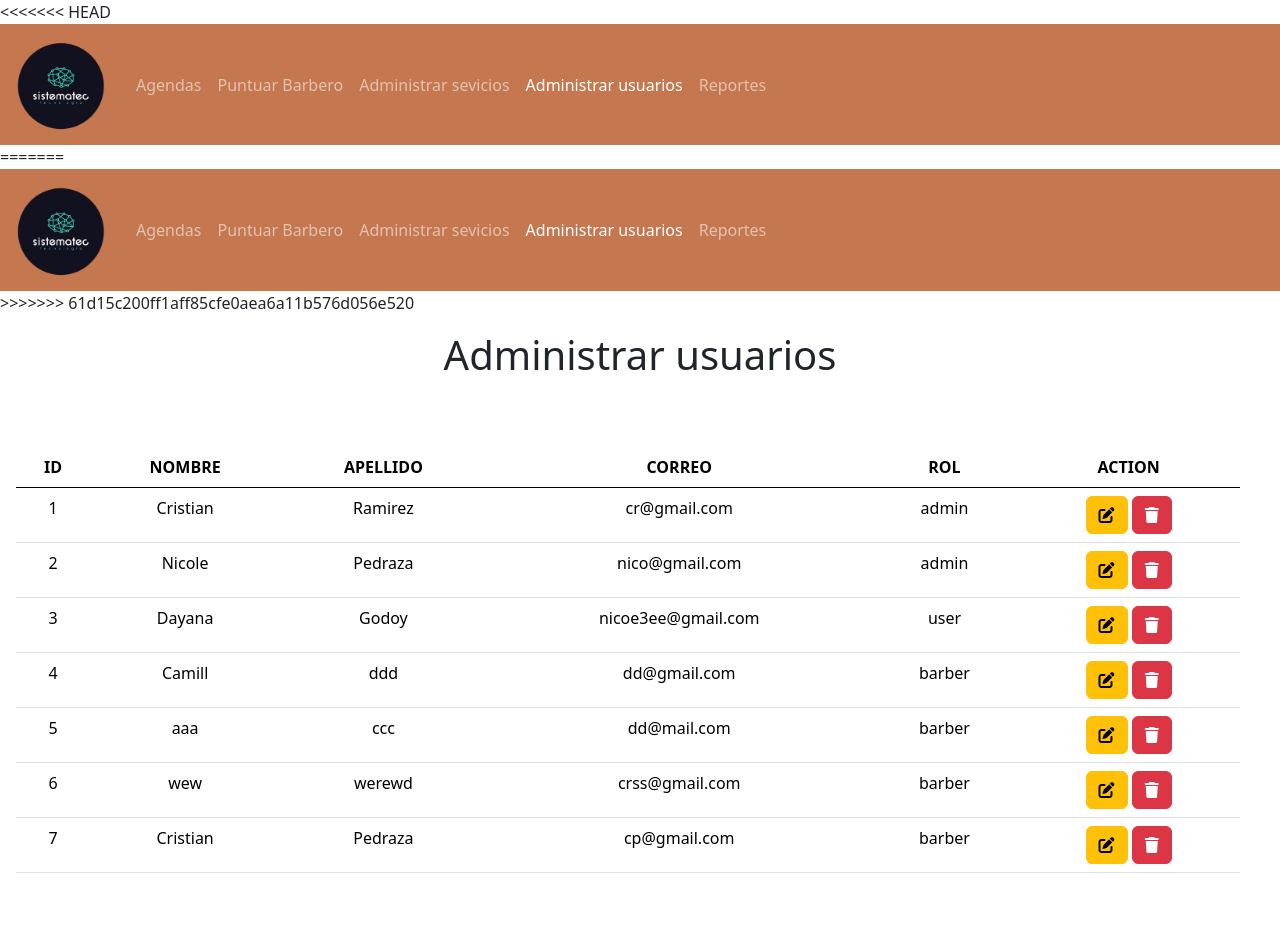
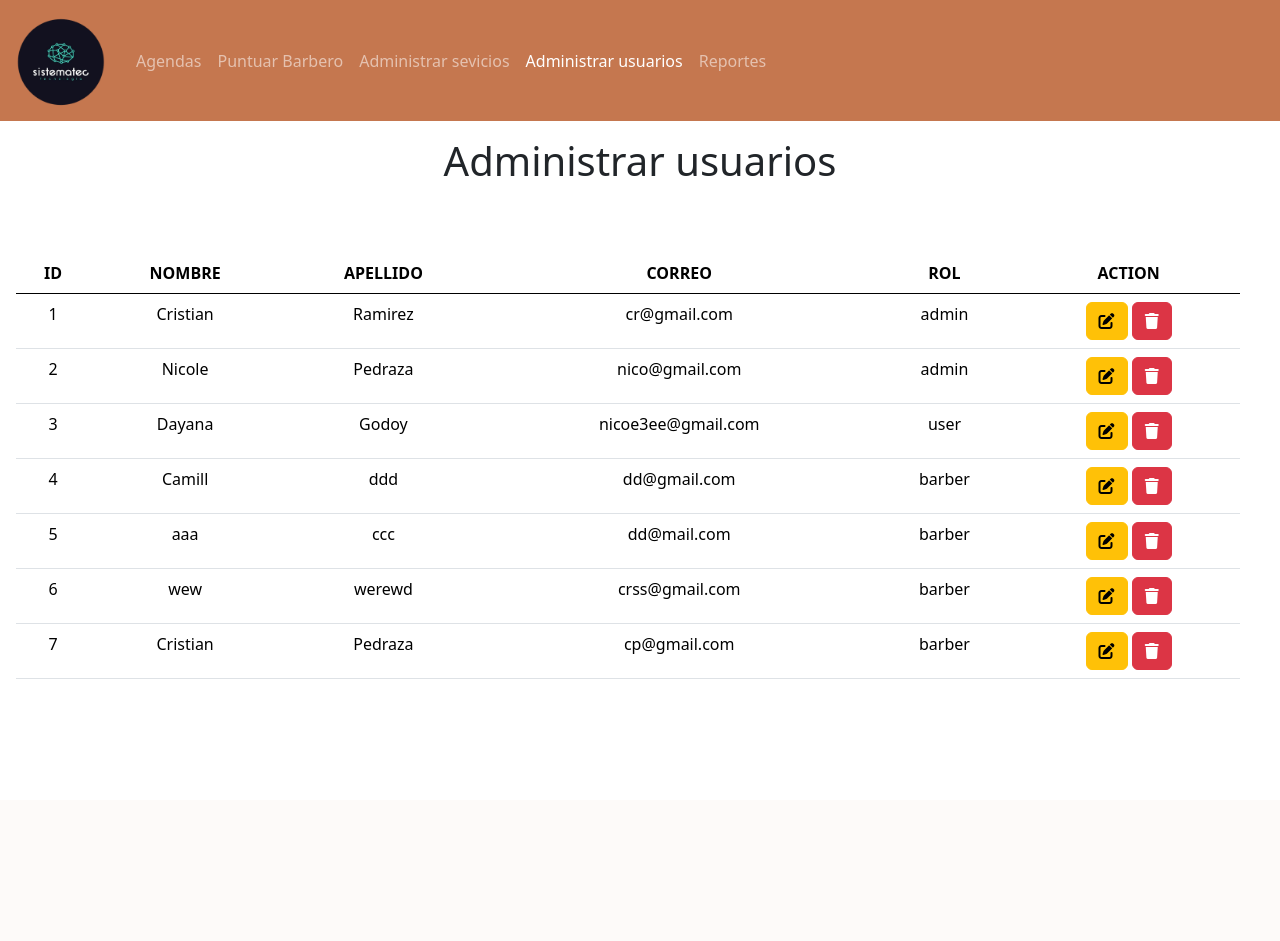
Before and after one commit to NicolePGodoy/sistematec, a PHP site: page /adminusuarios.php in a window 1280 px wide. After the commit the page ends 679 px from the top, so only its background shows below. Run offline with PHP 8.4, Linux system fonts and the light colour scheme; data comes from the database, SQL or seed files in the repository; some libraries are stand-ins or nearby versions.

```diff
--- a/adminusuarios.php
+++ b/adminusuarios.php
@@ -21,37 +21,7 @@
             return respuesta
         }
     </script>
-<<<<<<< HEAD
-    <nav class="navbar navbar-expand-lg navbar-dark bg-marron">
-        <div class="container-fluid">
-            <a class="navbar-brand" href="./agendas.html"> <img src="./imagenes/LOGO-removebg-preview.png" atl="logo sistematec" width="100" weight="50" tittle="logo"></a>
-            <button class="navbar-toggler" type="button" data-bs-toggle="collapse" data-bs-target="#navbarNav" aria-controls="navbarNav" aria-expanded="false" aria-label="Toggle navigation">
-                <span class="navbar-toggler-icon"></span>
-            </button>
-            <div class="collapse navbar-collapse" id="navbarNav">
-                <ul class="navbar-nav">
-                    <li class="nav-item">
-                        <a class="nav-link" aria-current="page" href="./agendas.php">Agendas</a>
-                    </li>
-                    <li class="nav-item">
-                        <a class="nav-link" aria-current="page" href="./puntuaciones.php">Puntuar Barbero</a>
-                    </li>
-                    <li class="nav-item">
-                        <a class="nav-link " aria-current="page" href="./adminservicios.php">Administrar sevicios</a>
-                    </li>
-                    <li class="nav-item">
-                        <a class="nav-link active" aria-current="page" href="./adminusuarios.php">Administrar usuarios</a>
-                    </li>
-                    <li class="nav-item">
-                        <a class="nav-link" aria-current="page" href="./reportes.html">Reportes</a>
-                    </li>
-                </ul>
-            </div>
-        </div>
-    </nav>
-=======
     <?php include_once 'sections/header.php' ?>
->>>>>>> 61d15c200ff1aff85cfe0aea6a11b576d056e520
     <div class="text-center my-3">
         <h1>Administrar usuarios</h1>
         <?php
--- a/puntuaciones.php
+++ b/puntuaciones.php
@@ -15,7 +15,7 @@
 </head>
 
 <body>
-    <?php include_once 'sections/header.php' ?>
+    <?php // include_once 'sections/header.php' ?>
     <div class="text-center my-5">
         <h1>Puntuar barbero</h1>
     </div>
```
Also changed, not shown: adminservicios.php (+0 -30 lines).
